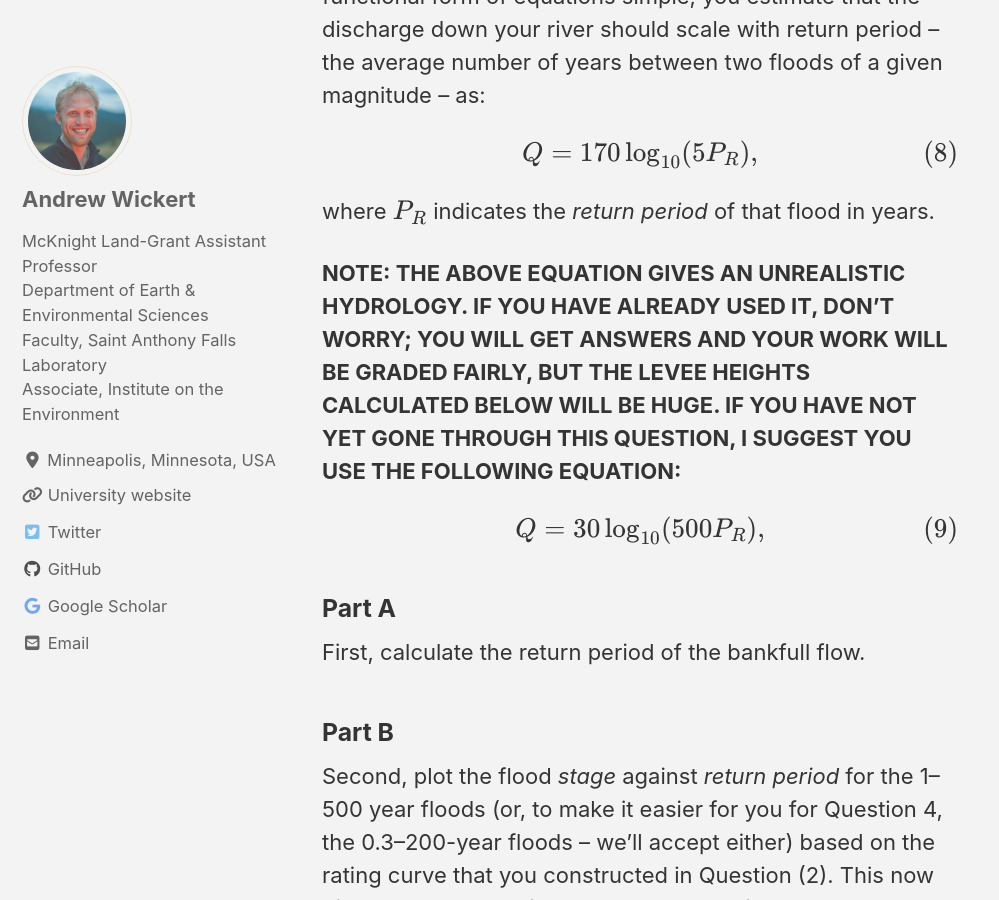
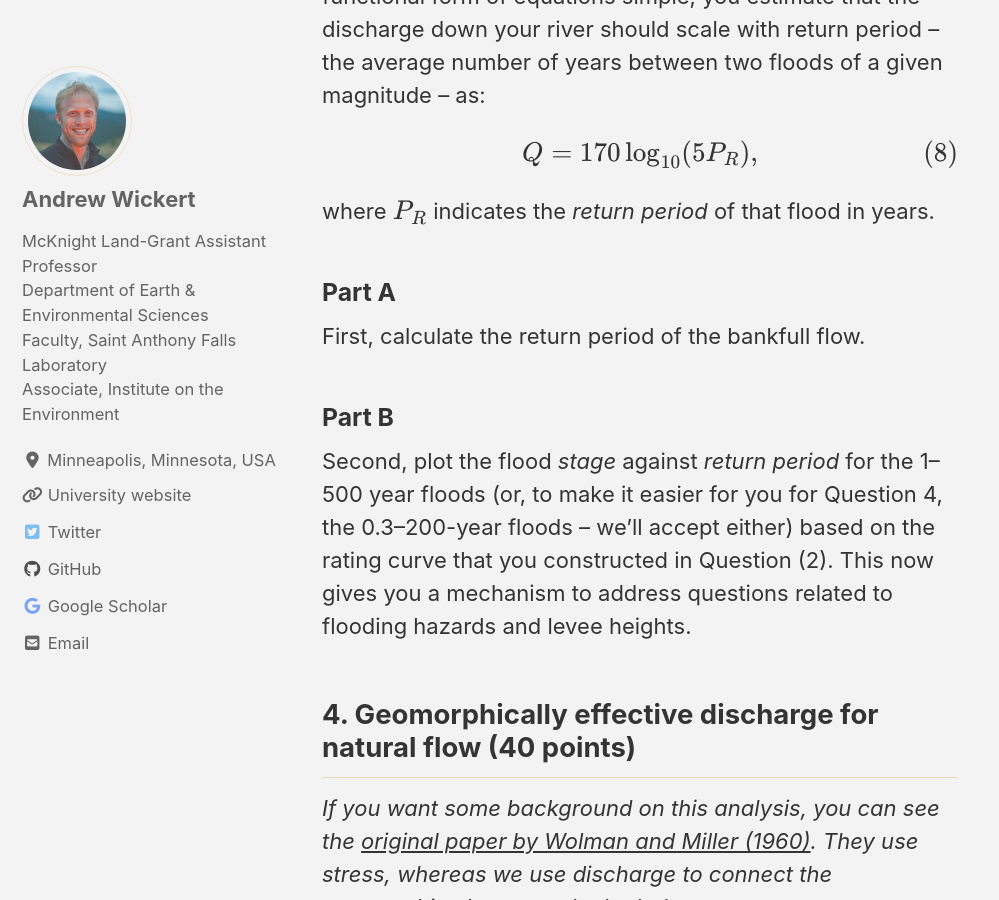
Before and after one commit to GeomorphOnline/GeomorphOnline.github.io, a Jekyll site: the page built from lessons/_hydraulics/pset_rating_curves.md, in a window 1280 px wide and 900 px high, scrolled down 7626 px. Shown: the whole window, without its empty margins (0-999 px from the left). Built offline with Jekyll 4.4.1, drawn with Linux system fonts in a browser that asks for light colours; cached includes are drawn as plain includes; nearby versions of some CDN libraries; formulas are drawn with MathJax 3.

Commit message:
Actually, original return period was fine (my Q error, making solutions)

```diff
--- a/lessons/_hydraulics/pset_rating_curves.md
+++ b/lessons/_hydraulics/pset_rating_curves.md
@@ -133,10 +133,6 @@ $$Q = 170 \log_{10}(5 P_R),$$
 
 where $$P_R$$ indicates the *return period* of that flood in years.
 
-**NOTE: THE ABOVE EQUATION GIVES AN UNREALISTIC HYDROLOGY. IF YOU HAVE ALREADY USED IT, DON'T WORRY; YOU WILL GET ANSWERS AND YOUR WORK WILL BE GRADED FAIRLY, BUT THE LEVEE HEIGHTS CALCULATED BELOW WILL BE HUGE. IF YOU HAVE NOT YET GONE THROUGH THIS QUESTION, I SUGGEST YOU USE THE FOLLOWING EQUATION:**
-
-$$Q = 30 \log_{10}(500 P_R),$$
-
 ### Part A
 
 First, calculate the return period of the bankfull flow.
```
